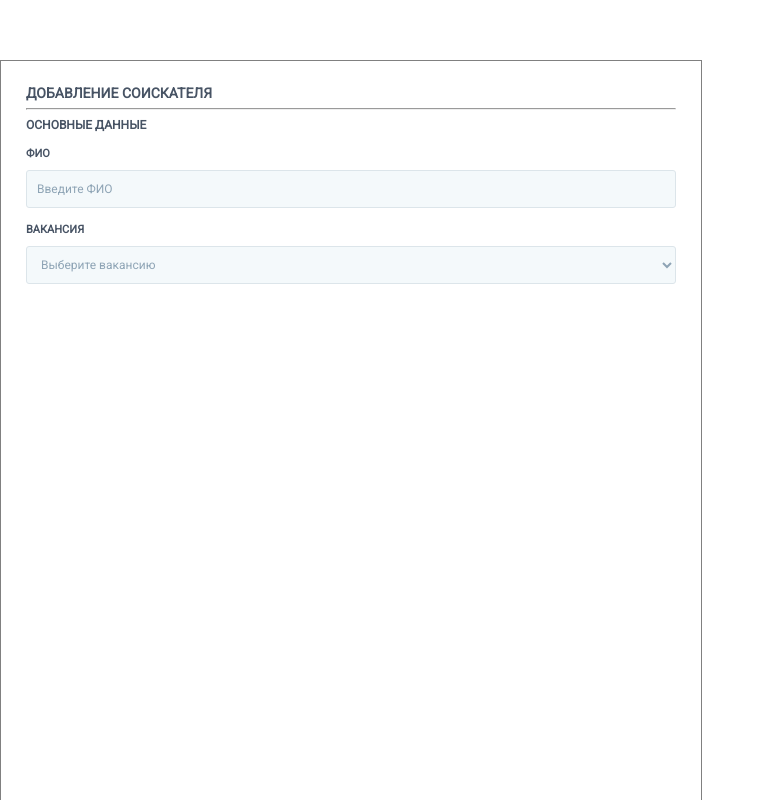
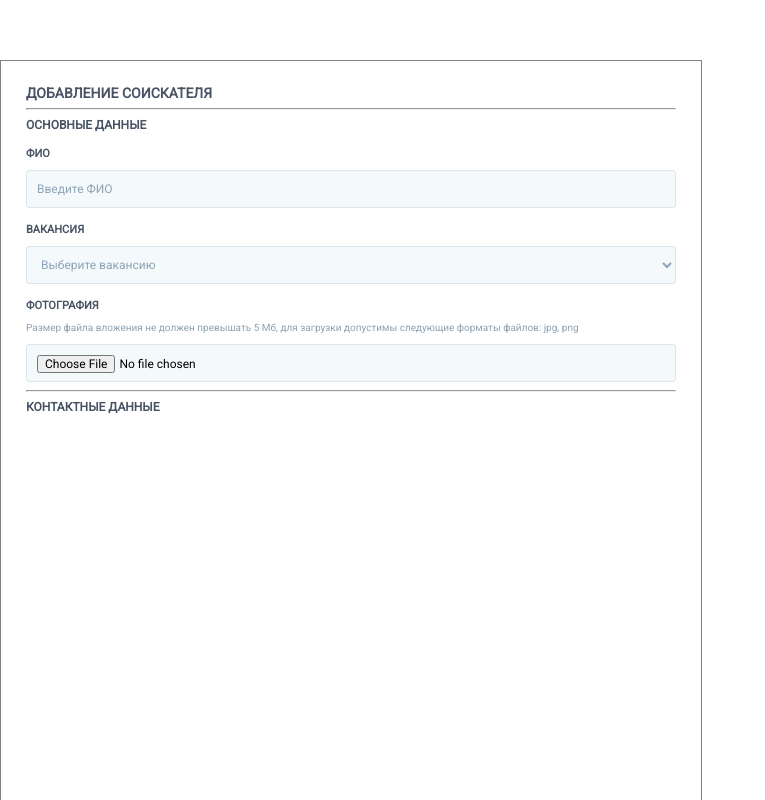
Before and after one commit to KaimNotark/bin-man-test, a Vue app: page / in a window 1280 px wide. Shown: the top 800 px of the page, without its empty margins (0-765 px from the left). Built offline with nearby package versions, Linux system fonts and the light colour scheme.

Commit message:
add file load

```diff
--- a/src/components/FormAdditionApplicant.vue
+++ b/src/components/FormAdditionApplicant.vue
@@ -28,6 +28,24 @@
           <option value="TFD" class="form__option">TeamLead Frontend Developer</option>
         </select>
       </label>
+
+      <label class="form__label">
+        <span class="form__span">Фотография</span>
+        <p
+          class="form__rem"
+        >Размер файла вложения не должен превышать 5 Мб, для загрузки допустимы следующие форматы файлов: jpg, png</p>
+        <input
+          class="form__input"
+          type="file"
+          name="file"
+          autocomplete="on"
+          spellcheck="true"
+          required
+        />
+      </label>
+      <hr class="form-devider" />
+      <h2 class="form-subtitle">Контактные данные</h2>
+
     </form>
   </div>
 </template>
@@ -98,6 +116,13 @@ $color-input-border: #dce5ea;
 %option {
   color: $color-text-black;
   font-size: 12px;
+  font-weight: 400;
+  line-height: 12px;
+}
+
+%text-rem {
+  color: $color-text-placeholder;
+  font-size: 10px;
   font-weight: 400;
   line-height: 12px;
 }
@@ -177,5 +202,10 @@ select:focus {
   ._light {
     color: $color-text-placeholder;
   }
+
+  &__rem {
+    @extend %text-rem;
+    margin-top: 10px;
+  }
 }
 </style>
```
